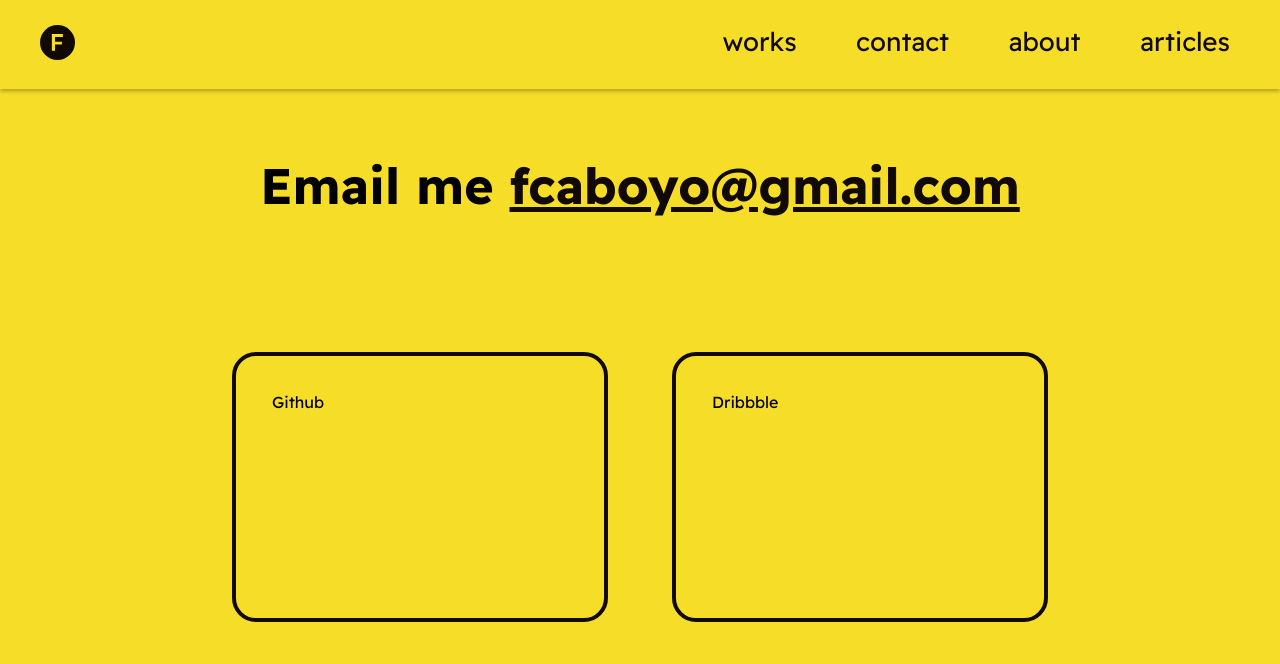
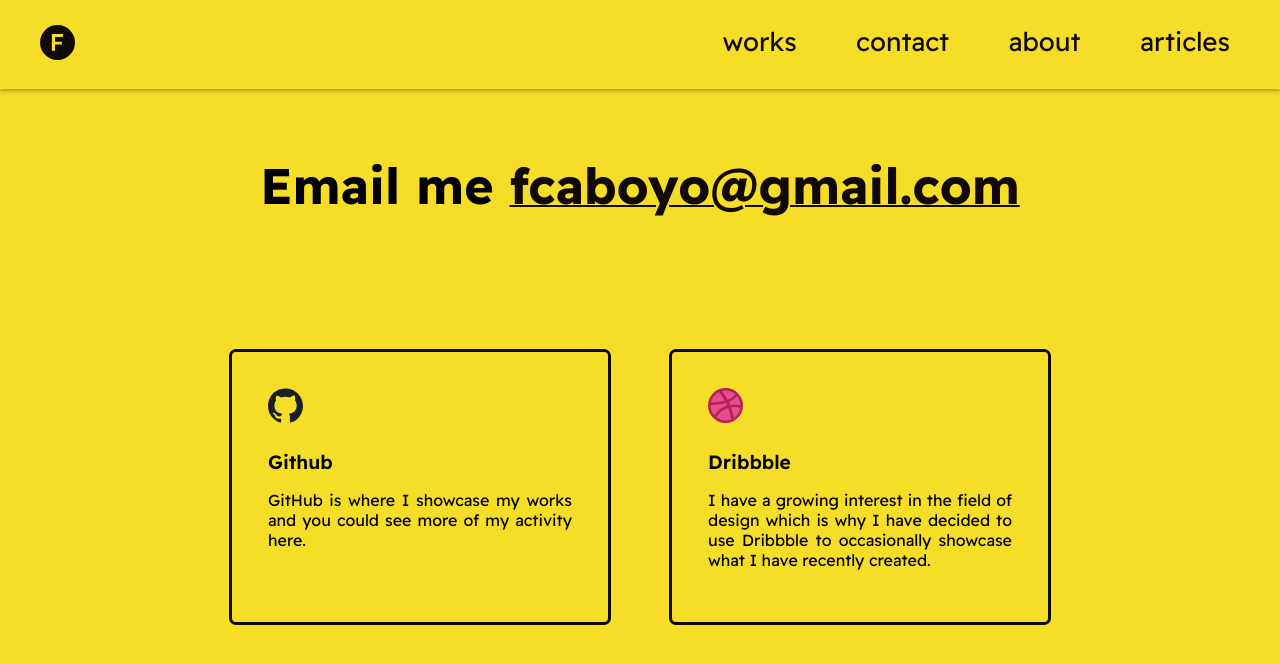
Before and after one commit to franthormel/franthormel.github.io, a Jekyll site: the page built from contact.html, in a window 1280 px wide. Shown: the top 664 px of the page. Built offline with Jekyll 4.4.1, drawn with Linux system fonts in a browser that asks for light colours.

Commit message:
Update contact socials page

```diff
--- a/_data/social_profiles.yml
+++ b/_data/social_profiles.yml
@@ -2,8 +2,11 @@
 
 - name: GitHub
   link: https://github.com/franthormel/
+  description: "GitHub is where I showcase my works and you could see more of my activity here."
+
 - name: Dribbble
   link: https://dribbble.com/denmind
+  description: "I have a growing interest in the field of design which is why I have decided to use Dribbble to occasionally showcase what I have recently created."
 # - name: Behance
 #   link: https://www.behance.net/denmind
 # - name: GoodReads
--- a/_sass/_contact.scss
+++ b/_sass/_contact.scss
@@ -10,19 +10,49 @@
 }
 
 .contact__email {
-  text-decoration: underline;
+  text-decoration: underline 2px;
+
+  @include transition(text-decoration-thickness);
+}
+
+.contact__email:hover {
+  text-decoration-thickness: 4px;
 }
 
 .contact__social {
   display: grid;
   gap: 5vw;
-  grid-auto-rows: minmax(30vh, auto);
+  grid-auto-rows: minmax(auto, auto);
   grid-template-columns: repeat(2, 1fr);
   padding: 10vh 15vw 0;
 }
 
 .contact__social__item {
-  border: 4px solid var(--color-primary);
-  border-radius: 24px;
+  border-radius: 4px;
+  font-size: larger;
+  font-weight: 600;
+  outline: 3px solid var(--color-primary);
   padding: 4vh;
+
+  @include transition(outline-width);
 }
+
+.contact__social__item:hover {
+  cursor: pointer;
+  outline-width: 5px;
+}
+
+.contact__social__logo {
+  $size: 35px;
+
+  display: block;
+  height: $size;
+  padding-bottom: 3vh;
+  width: $size;
+}
+
+.contact__social__text {
+  font-size: medium;
+  font-weight: 400;
+  text-align: justify;
+}
--- a/_sass/_main.scss
+++ b/_sass/_main.scss
@@ -1,5 +1,13 @@
 @mixin padding-content {
   padding: 20px 40px;
+}
+
+@mixin transition($name) {
+  @if $name {
+    transition: $name 150ms;
+  } @else {
+    @warn "Transition name is required.";
+  }
 }
 
 @font-face {
--- a/_sass/includes/_navbar.scss
+++ b/_sass/includes/_navbar.scss
@@ -13,14 +13,13 @@
 }
 
 .navbar__item {
-  $duration: 125ms;
-
   border-radius: 12px;
   font-size: 26px;
   margin-left: 35px;
   padding: 10px;
 
-  transition: background-color $duration, color $duration;
+  @include transition(background-color);
+  @include transition(color);
 }
 
 .navbar__item:hover {
--- a/contact.html
+++ b/contact.html
@@ -12,7 +12,12 @@ title: Contact Information
   <div class="contact__social">
     {% for social_profile in site.data.social_profiles %}
     <div class="contact__social__item">
-      {{ social_profile.name | capitalize }}
+      <img
+        class="contact__social__logo"
+        src="assets/svg/brand-{{ social_profile.name | downcase }}.svg"
+      />
+      <header>{{ social_profile.name | capitalize }}</header>
+      <p class="contact__social__text">{{ social_profile.description }}</p>
     </div>
     {% endfor %}
   </div>
```
Also changed, not shown: assets/svg/brand-dribbble.svg (added), assets/svg/brand-github.svg (added).
